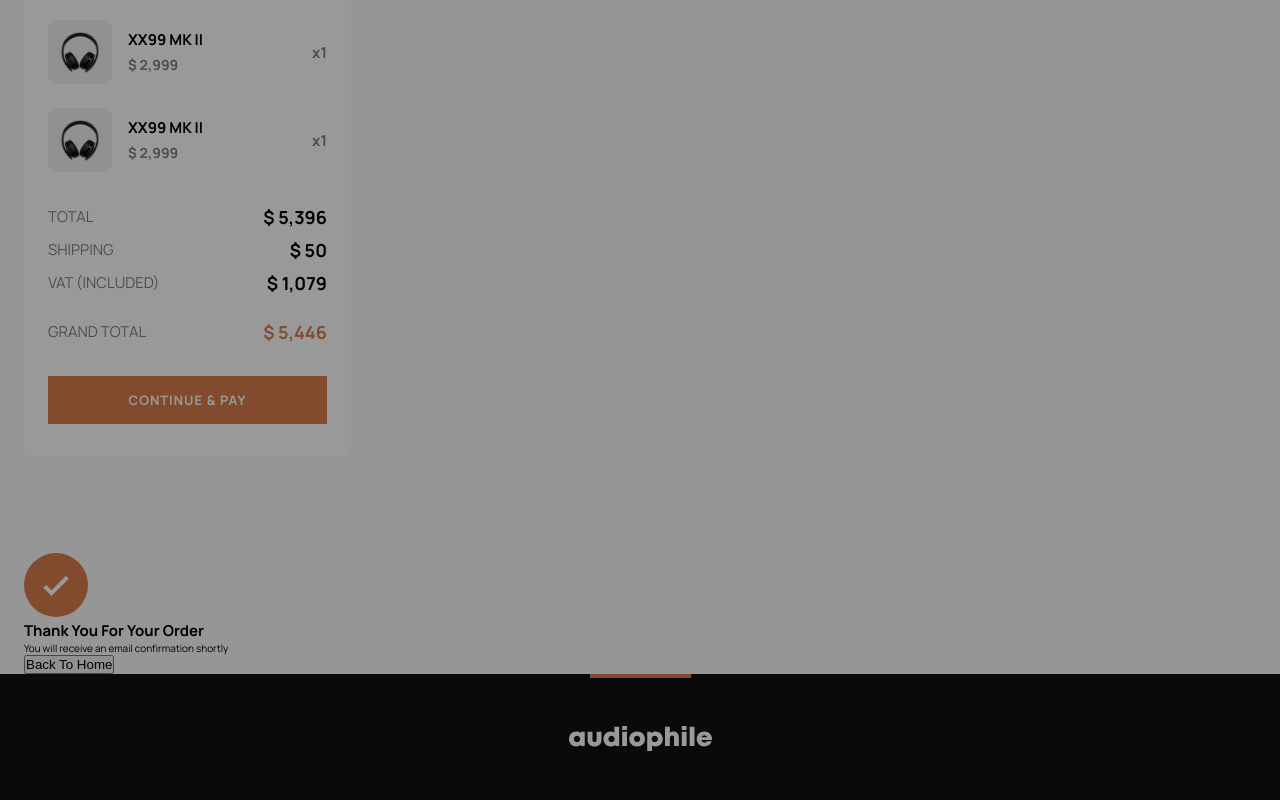
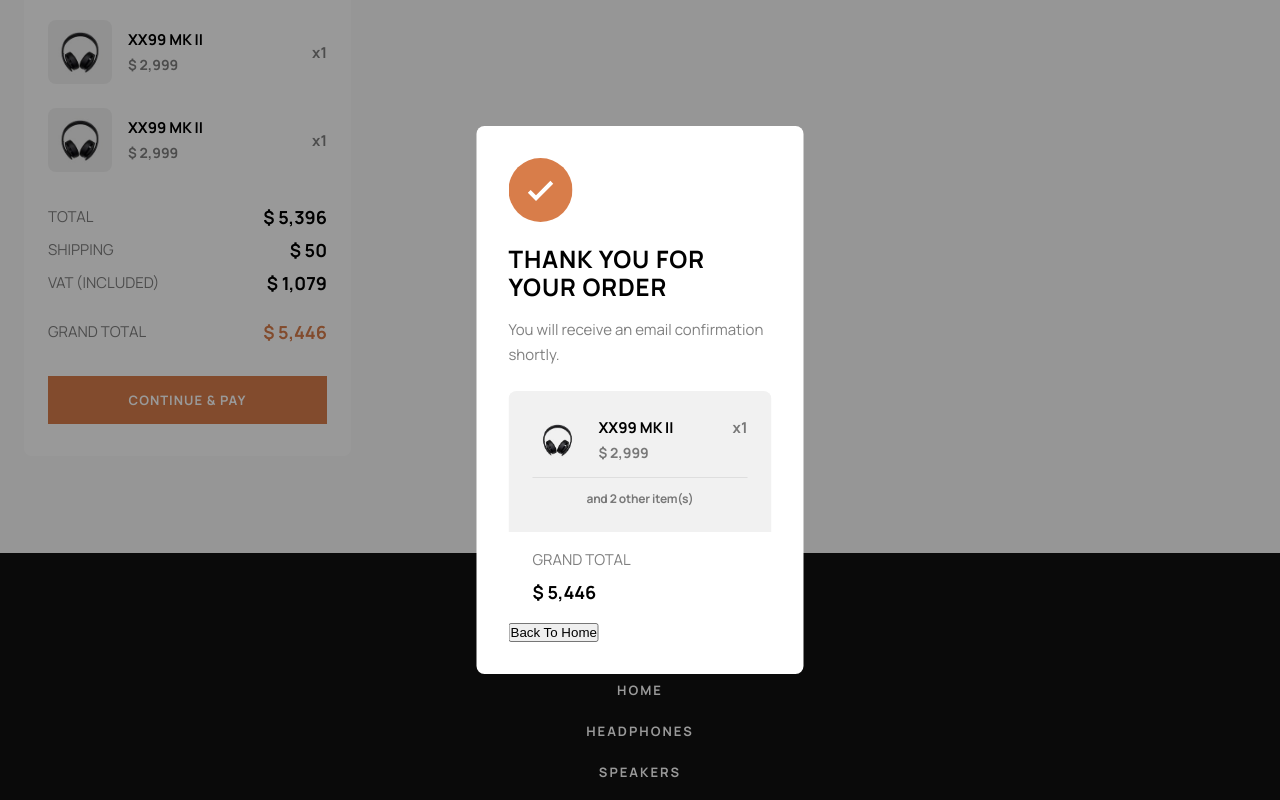
Before and after one commit to AdamHaniff/Audiophile-E-Commerce-Website, a React (Create React App) app: page /checkout in a window 1280 px wide. Both pictures are taken after a click on the button "CONTINUE & PAY". Shown: the part 1731-2531 px from the top of the page. Built offline with nearby package versions, Linux system fonts and the light colour scheme.

Commit message:
Styled modal__total in 375px layout

```diff
--- a/src/components/checkout/Summary.js
+++ b/src/components/checkout/Summary.js
@@ -17,9 +17,9 @@ function Summary({ setIsModalOpen }) {
     <section className="summary">
       <h2 className="summary__header">Summary</h2>
       <ul className="summary__items">
-        <CartItem isSummary={true} />
-        <CartItem isSummary={true} />
-        <CartItem isSummary={true} />
+        <CartItem isCart={false} />
+        <CartItem isCart={false} />
+        <CartItem isCart={false} />
       </ul>
       <div className="summary__totals">
         <LabelValue label="Total" value="$ 5,396" />
--- a/src/components/modal/Modal.js
+++ b/src/components/modal/Modal.js
@@ -1,6 +1,17 @@
+import { useState } from "react";
+import CartItem from "../ui/CartItem";
+import LabelValue from "../ui/LabelValue";
+
 function Modal() {
+  const [isExpanded, setIsExpanded] = useState(false);
+
+  // HANDLER FUNCTIONS
+  function handleModalViewClick() {
+    setIsExpanded((expanded) => !expanded);
+  }
+
   return (
-    <div>
+    <div className="modal">
       <img
         className="modal__confirmation-icon"
         src="/assets/checkout/icon-order-confirmation.svg"
@@ -9,12 +20,28 @@ function Modal() {
       <div className="modal__header-subtext">
         <h2 className="modal__header">Thank You For Your Order</h2>
         <span className="modal__subtext">
-          You will receive an email confirmation shortly
+          You will receive an email confirmation shortly.
         </span>
       </div>
       <div className="modal__items-total">
-        <div className="modal__items"></div>
-        <div className="modal__total"></div>
+        <div className="modal__items">
+          <div className="modal__items-container">
+            <CartItem isCart={false} />
+            {isExpanded && (
+              <>
+                <CartItem isCart={false} />
+                <CartItem isCart={false} />
+              </>
+            )}
+          </div>
+          <div className="modal__items-divider"></div>
+          <span className="modal__items-view" onClick={handleModalViewClick}>
+            {isExpanded ? "View Less" : "and 2 other item(s)"}
+          </span>
+        </div>
+        <div className="modal__total">
+          <LabelValue label="Grand Total" value="$ 5,446" />
+        </div>
       </div>
       <button className="modal__btn" type="button">
         Back To Home
--- a/src/components/ui/CartItem.js
+++ b/src/components/ui/CartItem.js
@@ -1,6 +1,6 @@
 import Quantity from "./Quantity";
 
-function CartItem(isSummary = false) {
+function CartItem({ isCart = true }) {
   return (
     <li className="cart__item">
       <div className="cart__item-img-name">
@@ -14,8 +14,8 @@ function CartItem(isSummary = false) {
           <span className="cart__item-price">$ 2,999</span>
         </div>
       </div>
-      {!isSummary && <Quantity />}
-      {isSummary && <span className="summary__quantity">x1</span>}
+      {isCart && <Quantity />}
+      {!isCart && <span className="summary__quantity">x1</span>}
     </li>
   );
 }
--- a/src/css/main.css
+++ b/src/css/main.css
@@ -969,6 +969,91 @@ body {
   transition: opacity 0.3s ease;
 }
 
+.modal {
+  position: fixed;
+  z-index: 999;
+  top: 50%;
+  left: 50%;
+  transform: translate(-50%, -50%);
+  border-radius: 0.8rem;
+  background: #fff;
+  padding: 3.2rem;
+  max-width: 32.7rem;
+  width: 100vw;
+}
+.modal__confirmation-icon {
+  display: block;
+  margin-bottom: 2.3rem;
+}
+.modal__header-subtext {
+  display: flex;
+  flex-direction: column;
+  gap: 1.6rem;
+  margin-bottom: 2.4rem;
+}
+.modal__header {
+  color: #000;
+  font-size: 2.4rem;
+  font-weight: 700;
+  line-height: 2.8rem;
+  letter-spacing: 0.0857rem;
+  text-transform: uppercase;
+}
+.modal__subtext {
+  color: rgba(0, 0, 0, 0.5);
+  font-size: 1.5rem;
+  line-height: 2.5rem;
+}
+.modal__items-total {
+  display: flex;
+  flex-direction: column;
+  border-radius: 0.8rem;
+  overflow: hidden;
+}
+.modal__items {
+  background: #f1f1f1;
+  padding: 2.4rem 2.4rem 2.5rem;
+  display: flex;
+  flex-direction: column;
+  gap: 1.2rem;
+}
+.modal__items-container {
+  display: flex;
+  flex-direction: column;
+  gap: 1.6rem;
+}
+.modal__items-container .cart__item {
+  align-items: start;
+}
+.modal__items-container .cart__item-img-name {
+  align-items: start;
+}
+.modal__items-container .cart__item-img {
+  width: 5rem;
+  height: 5rem;
+}
+.modal__items-divider {
+  background: rgba(0, 0, 0, 0.08);
+  width: 100%;
+  height: 0.1rem;
+}
+.modal__items-view {
+  color: rgba(0, 0, 0, 0.5);
+  font-size: 1.2rem;
+  font-weight: 700;
+  letter-spacing: -0.0214rem;
+  align-self: center;
+}
+.modal__total {
+  padding: 1.5rem 2.4rem 1.9rem;
+}
+.modal__total .label-value {
+  flex-direction: column;
+  align-items: start;
+  justify-content: initial;
+  gap: 0.8rem;
+}
+
 .header--rangoon-green {
   background: #191919;
 }
--- a/src/sass/main.scss
+++ b/src/sass/main.scss
@@ -14,6 +14,7 @@ $color-white-10-percent: rgba(255, 255, 255, 0.104);
 $color-white-49-percent: rgba(255, 255, 255, 0.4964);
 $color-white-50-percent: rgba(255, 255, 255, 0.5);
 $color-white-75-percent: rgba(255, 255, 255, 0.75);
+$color-black-8-percent: rgba(0, 0, 0, 0.08);
 $color-black-25-percent: rgba(0, 0, 0, 0.25);
 $color-black-40-percent: rgba(0, 0, 0, 0.4);
 $color-black-50-percent: rgba(0, 0, 0, 0.5);
@@ -1135,6 +1136,107 @@ body {
   transition: opacity 0.3s ease;
 }
 
+// ************* MODAL *************
+.modal {
+  position: fixed;
+  z-index: 999;
+  top: 50%;
+  left: 50%;
+  transform: translate(-50%, -50%);
+  border-radius: 0.8rem;
+  background: $color-white;
+  padding: 3.2rem;
+  max-width: 32.7rem;
+  width: 100vw;
+
+  &__confirmation-icon {
+    display: block;
+    margin-bottom: 2.3rem;
+  }
+
+  &__header-subtext {
+    display: flex;
+    flex-direction: column;
+    gap: 1.6rem;
+    margin-bottom: 2.4rem;
+  }
+
+  &__header {
+    color: $color-black;
+    font-size: 2.4rem;
+    font-weight: $fw-bold;
+    line-height: 2.8rem;
+    letter-spacing: 0.0857rem;
+    text-transform: uppercase;
+  }
+
+  &__subtext {
+    color: $color-black-50-percent;
+    font-size: 1.5rem;
+    line-height: 2.5rem;
+  }
+
+  &__items-total {
+    display: flex;
+    flex-direction: column;
+    border-radius: 0.8rem;
+    overflow: hidden;
+  }
+
+  &__items {
+    background: $color-seashell;
+    padding: 2.4rem 2.4rem 2.5rem;
+    display: flex;
+    flex-direction: column;
+    gap: 1.2rem;
+  }
+
+  &__items-container {
+    display: flex;
+    flex-direction: column;
+    gap: 1.6rem;
+
+    & .cart__item {
+      align-items: start;
+    }
+
+    & .cart__item-img-name {
+      align-items: start;
+    }
+
+    & .cart__item-img {
+      width: 5rem;
+      height: 5rem;
+    }
+  }
+
+  &__items-divider {
+    background: $color-black-8-percent;
+    width: 100%;
+    height: 0.1rem;
+  }
+
+  &__items-view {
+    color: $color-black-50-percent;
+    font-size: 1.2rem;
+    font-weight: $fw-bold;
+    letter-spacing: -0.0214rem;
+    align-self: center;
+  }
+
+  &__total {
+    // background: $color-black;
+    padding: 1.5rem 2.4rem 1.9rem;
+
+    & .label-value {
+      flex-direction: column;
+      align-items: start;
+      justify-content: initial;
+      gap: 0.8rem;
+    }
+  }
+}
+
 // ********* DYNAMIC STYLES *********
 .header {
   &--rangoon-green {
```
Also changed, not shown: 1 other file (tests, documents, lock files or other folders).
